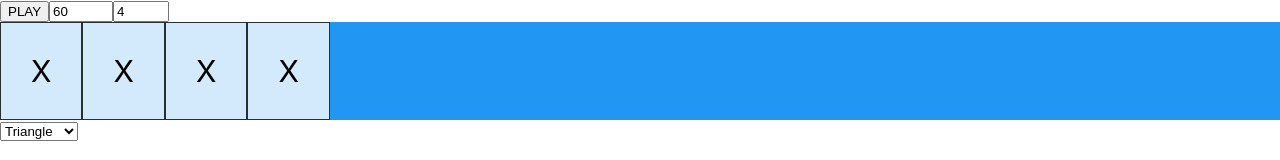
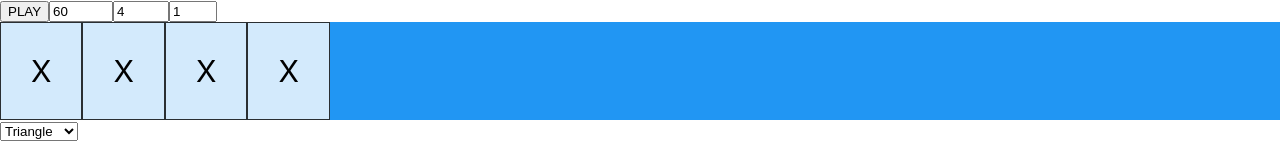
Before and after one commit to Basile-Lequeux/sandbox-music, a React (Create React App) app: page / in a window 1280 px wide. Shown: the top 160 px of the page. Built offline with nearby package versions, Linux system fonts and the light colour scheme.

Commit message:
Change number of track

```diff
--- a/package.json
+++ b/package.json
@@ -9,6 +9,7 @@
     "react": "^18.2.0",
     "react-dom": "^18.2.0",
     "react-scripts": "5.0.1",
+    "uuid": "^9.0.0",
     "web-vitals": "^2.1.4"
   },
   "scripts": {
--- a/src/App.js
+++ b/src/App.js
@@ -19,7 +19,9 @@ const App = () => {
         trackArray,
         cursor,
         handleSetTrack,
-        setInstrument
+        setInstrument,
+        nbrOfTrack,
+        handleSetNbrOfTrack
     } = usePlayerContext()
 
 
@@ -61,6 +63,15 @@ const App = () => {
                 max="20"
                 value={nbrOfBeat}
                 onChange={(e) => handleChangeNbrOfBeat(parseInt(e.target.value))}
+            />
+
+            <input
+                id="nbrOfTrack"
+                type="number"
+                min="1"
+                max="4"
+                value={nbrOfTrack}
+                onChange={(e) => handleSetNbrOfTrack(parseInt(e.target.value))}
             />
 
             {trackArray.length > 0 && trackArray.map(track => (
--- a/src/PlayerContext.js
+++ b/src/PlayerContext.js
@@ -41,17 +41,16 @@ const CreatePlayerContextProvider = (props) => {
     }, [cursor]);
 
     useEffect(() => {
-        setTrackArray([])
-        let prevStateTrackArray = [...trackArray]
+        const array = []
         for (let h = 0; h < nbrOfTrack; h++) {
             const notes = []
             for (let i = 0; i < nbrOfBeat; i++) {
                 notes.push(initialState)
             }
             const track = {id: uuidv4(), notes: notes}
-            prevStateTrackArray.push(track)
+            array.push(track)
         }
-        setTrackArray(prevStateTrackArray)
+        setTrackArray(array)
     }, [nbrOfTrack, nbrOfBeat]);
 
     const start = () => {
@@ -118,6 +117,10 @@ const CreatePlayerContextProvider = (props) => {
         setNbrOfBeat(value)
     }
 
+    const handleSetNbrOfTrack = (value) => {
+        setNbrOfTrack(value)
+    }
+
     return (
         <PlayerContext.Provider
             value={{
@@ -127,6 +130,7 @@ const CreatePlayerContextProvider = (props) => {
                 trackArray,
                 cursor,
                 nbrOfBeat,
+                nbrOfTrack,
 
                 start,
                 stop,
@@ -134,7 +138,8 @@ const CreatePlayerContextProvider = (props) => {
                 handleChangeBpmValue,
                 handleChangeNbrOfBeat,
                 handleSetTrack,
-                setInstrument
+                setInstrument,
+                handleSetNbrOfTrack
 
             }}
         >
```
